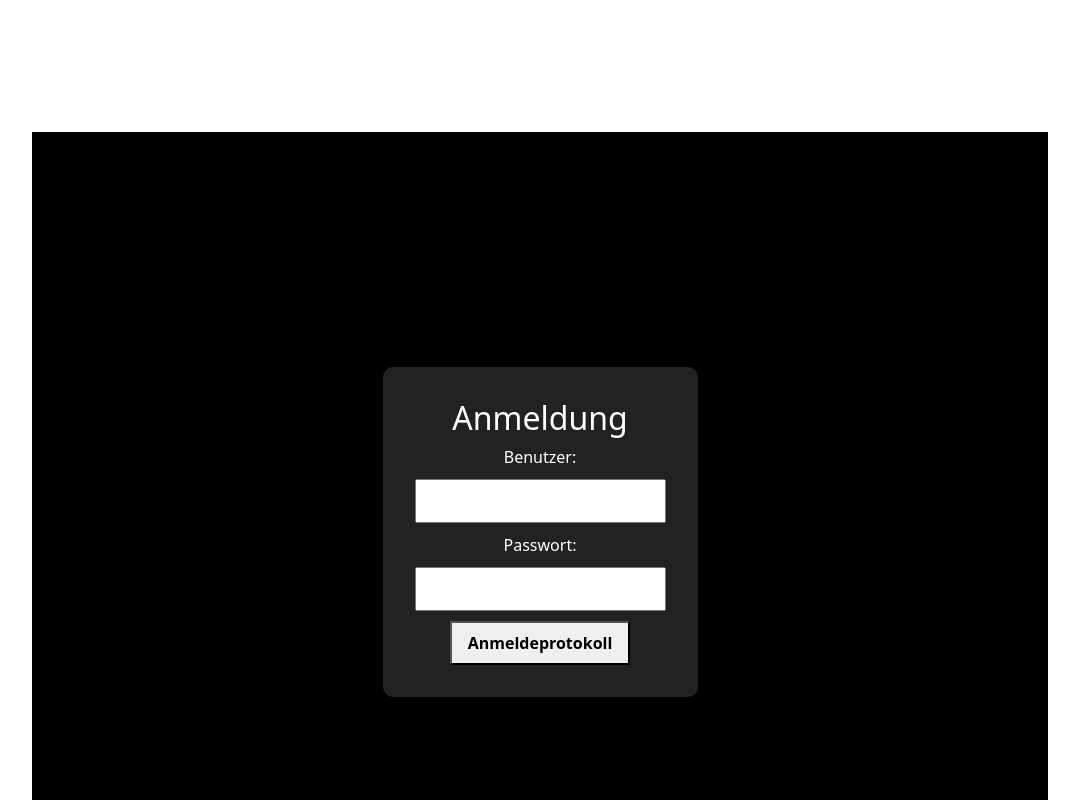
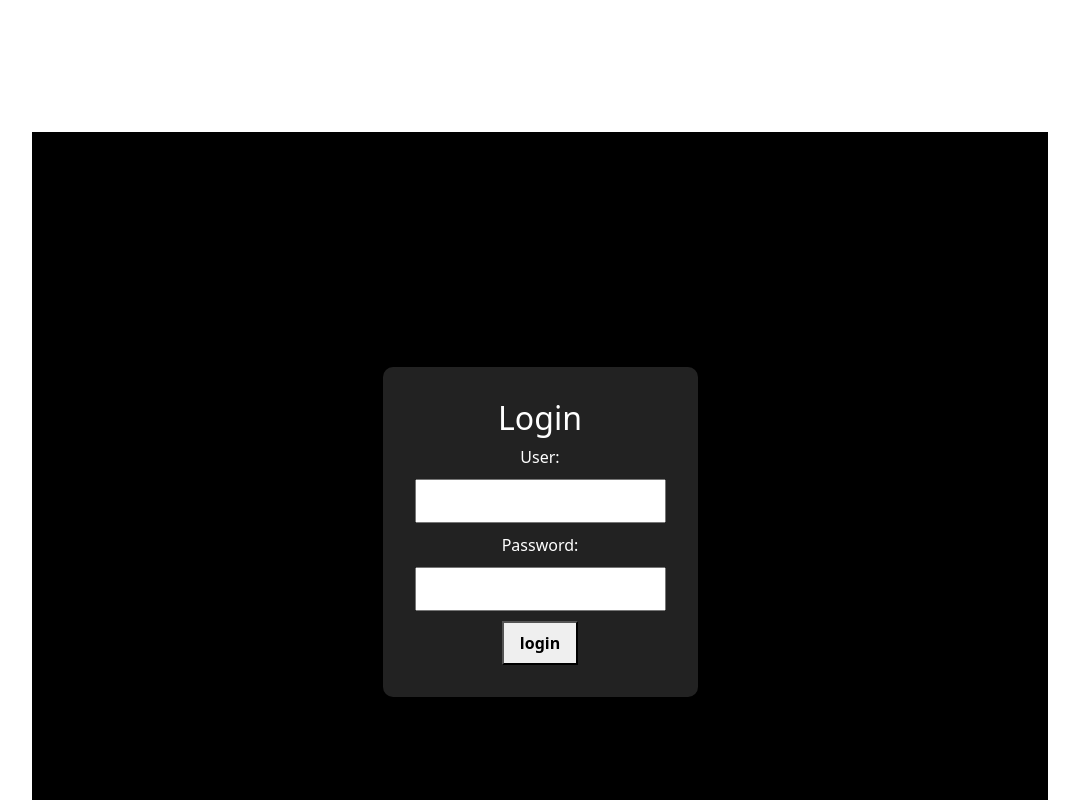
Before and after one commit to multilingualacademy/bebeMultilingual, a React (Vite) app: page / in a window 1280 px wide. Shown: the top 800 px of the page, without its empty margins (100-1179 px from the left). Built offline with nearby package versions, Linux system fonts and the light colour scheme.

Commit message:
se actualiza

```diff
--- a/src/App.jsx
+++ b/src/App.jsx
@@ -52,20 +52,20 @@ function App() {
     return (
       <div className="login-container">
         <div className="login-box">
-          <h2>Anmeldung</h2>
-          <label>Benutzer:</label>
+          <h2>Login</h2>
+          <label>User:</label>
           <input
             type="text"
             value={username}
             onChange={(e) => setUsername(e.target.value)}
           />
-          <label>Passwort:</label>
+          <label>Password:</label>
           <input
             type="password"
             value={password}
             onChange={(e) => setPassword(e.target.value)}
           />
-          <button onClick={handleLogin}>Anmeldeprotokoll</button>
+          <button onClick={handleLogin}>login</button>
           {error && <p className="error-message">{error}</p>}
         </div>
       </div>
```
